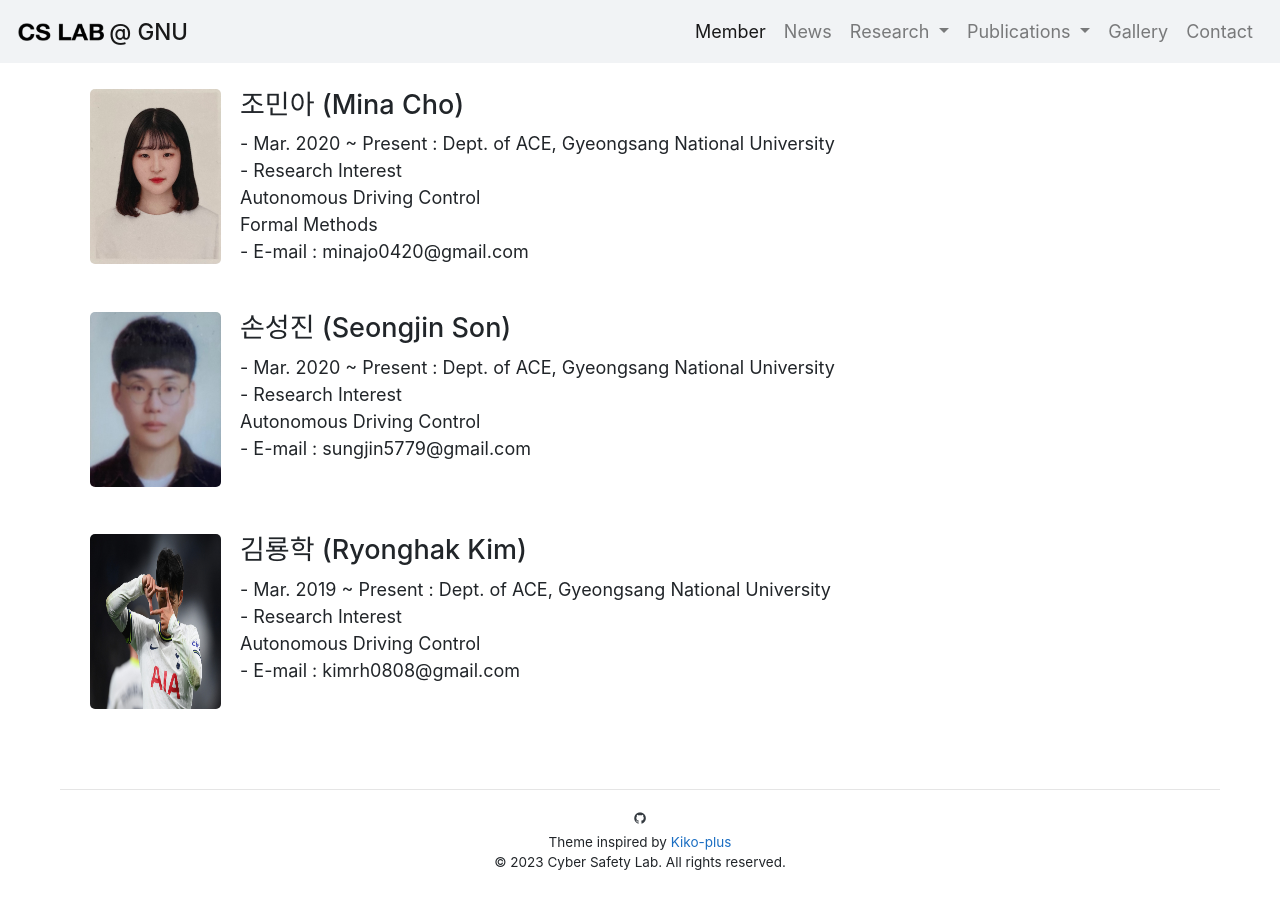
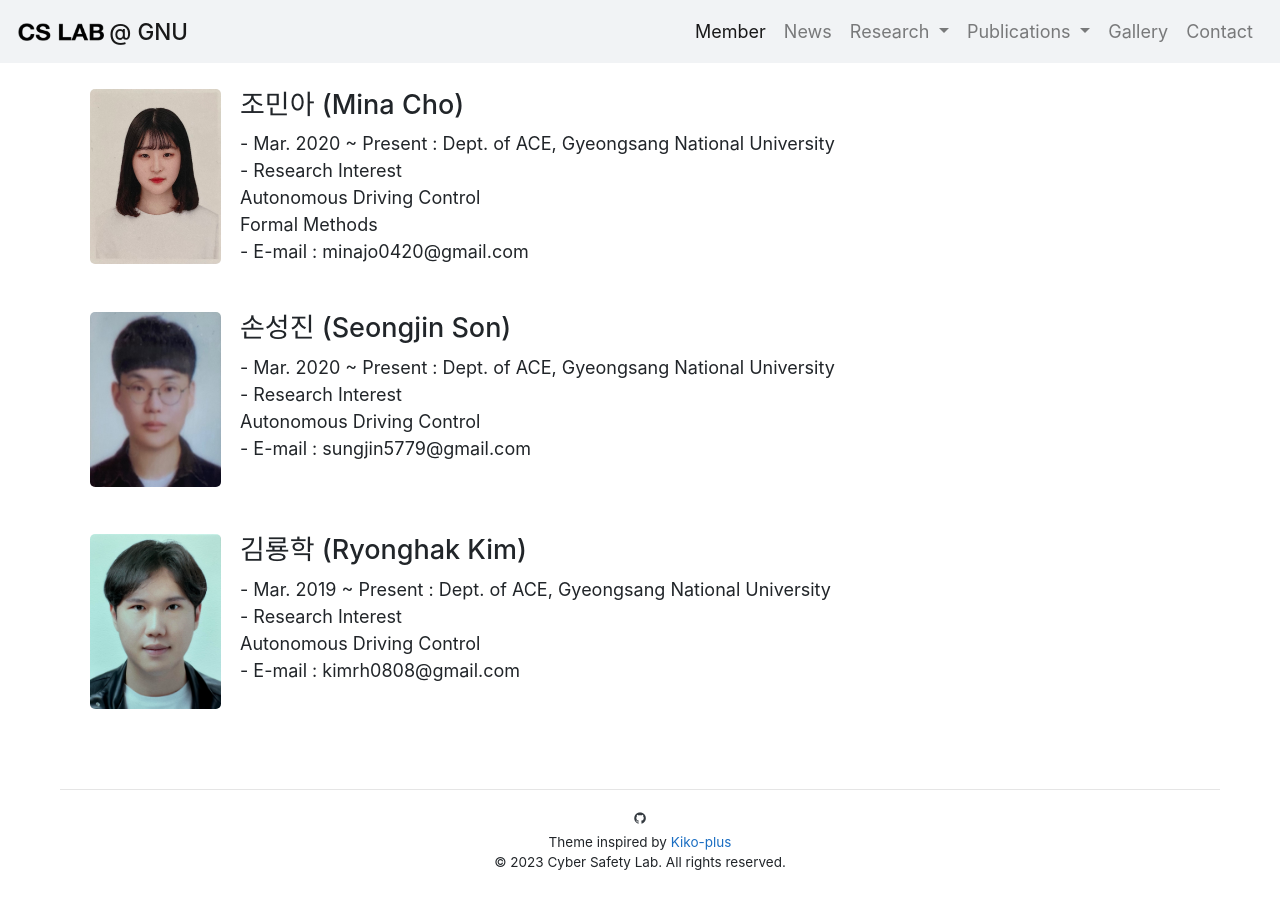
Before and after one commit to LEEJUH0/LEEJUH0.github.io, a Jekyll site: the page built from member/members.html, in a window 1280 px wide and 900 px high, scrolled down 3346 px. Built offline with Jekyll 4.4.1, drawn with Linux system fonts in a browser that asks for light colours; some web fonts are replaced.

Commit message:
Update members.html

```diff
--- a/member/members.html
+++ b/member/members.html
@@ -291,7 +291,7 @@ permalink: /member/members/
 
 	<table>
 		<tr valign="top">
-			<td width="150px"><img align="left" width="150px" height="175px" src="/images/test_image2.jpg" />
+			<td width="150px"><img align="left" width="150px" height="175px" src="/member_image/ryonghakkim.jpg" />
 			</td>
 			<td>
 				<ul>
```
